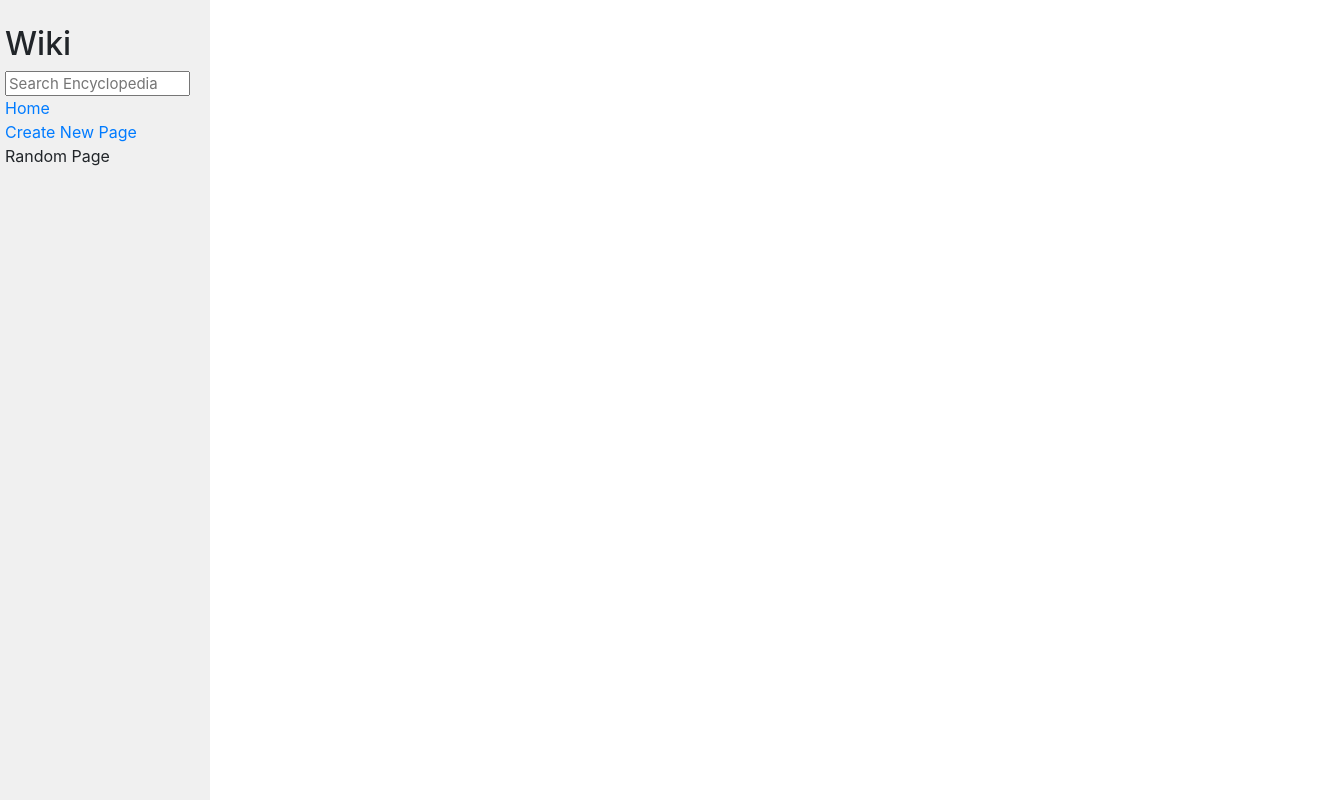
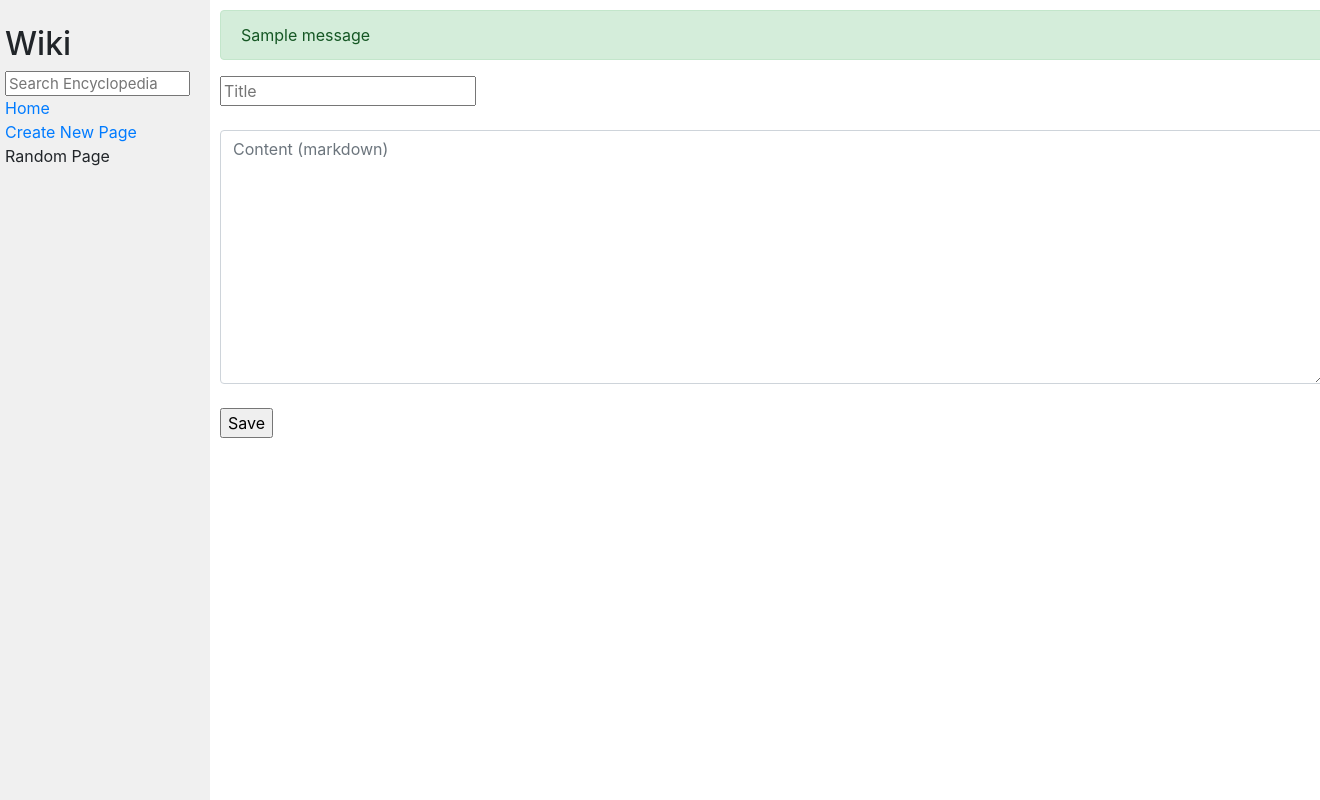
Before and after one commit to abduhafiz1993/Django-Framework-, a Django app: template wiki/encyclopedia/templates/encyclopedia/new.html in a window 1320 px wide; the page is wider, and only the part inside the window is pictured. Run offline with Django 5.2, Linux system fonts and the light colour scheme; the template is opened without the code that fills it: values that come from a table or form of the project are taken from there, others are empty; tables that the repository leaves empty hold one stand-in row (values such as "Sample post"); one stand-in notice (Sample message) is shown; some libraries are stand-ins or nearby versions.

Commit message:
update new route

```diff
--- a/wiki/encyclopedia/templates/encyclopedia/new.html
+++ b/wiki/encyclopedia/templates/encyclopedia/new.html
@@ -6,4 +6,17 @@ New Page | Encyclopedia
 
 {% block body %}
 
+{% if messages %}
+
+{% for message in messages %}
+<div {% if message.tags %} class="alert alert-{{ message.tags }}" {% endif %} role="alert">{{ message }}</div>
+{% endfor %}
+
+{% endif %}
+
+<form action="{% url 'new'%}" method="post">
+    {% csrf_token %}
+    {{ form }}
+    <input type="submit" value="Save">
+</form>
 {% endblock %}
--- a/wiki/encyclopedia/views.py
+++ b/wiki/encyclopedia/views.py
@@ -1,6 +1,8 @@
-from django.shortcuts import render
+from django.shortcuts import render, redirect
 from django.http import Http404
 from django import forms
+from markdown2 import Markdown
+from django.contrib import messages
 
 from . import util
 
@@ -36,7 +38,7 @@ def wiki(request, entry):
     return render(
         request,
         "encyclopedia/wiki.html",
-        {"title": entry, "content": content
+        {"title": entry, "content": Markdown().convert(content)
         },
     )
 
@@ -51,10 +53,11 @@ def search(request):
         )
 
     entry = util.list_entries()
-    found_entries = []
-    valid_entries = []
-    for valid in entry:
-        valid_entries.append(valid.lower())
+    found_entries = [
+        valid_entry
+        for valid_entry in entries
+        if query.lower() in valid_entry.lower()
+    ]
 
     if query.lower() in valid_entries:
         found_entries.append(query)
@@ -66,4 +69,34 @@ def search(request):
         )
 
 def new(request):
-    return render(request, "encylopedia/new.html")
+    if request.method == 'POST':
+
+        form = NewEntryForm(request.POST)
+
+        if form.is_valid:
+
+
+            title = form.cleaned_data["title"]
+            content = form.cleaned_data["content"]
+
+
+            if title.lower() in [entry.lower() for entry in util.list_entries()]:
+                messages.add_message(
+                    request,
+                    messages.WARNING,
+                    message=f'Entry "{title}" already exists',
+                )
+            else:
+                with open(f"entries/{title}.md", "w") as file:
+                    file.write(content)
+                return redirect("wiki", title)
+        else:
+            return render(request, "encyclopedia/new.html",{
+                "form": form
+            })
+
+
+
+    return render(request, "encyclopedia/new.html", {
+        "form": NewEntryForm()
+    })
```
